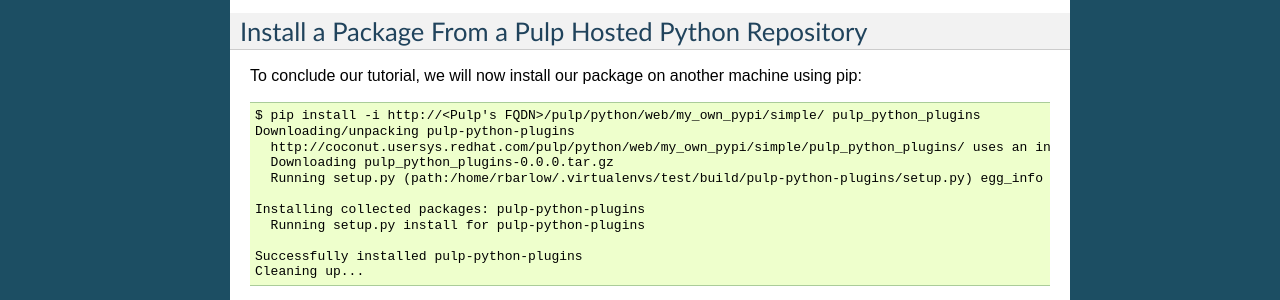
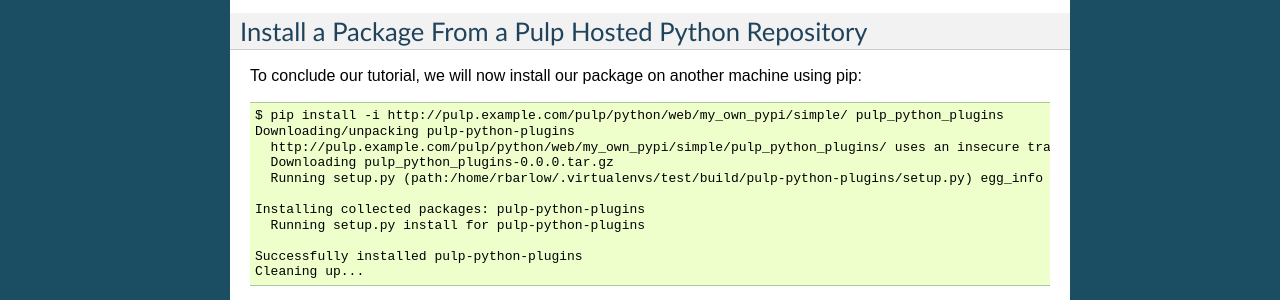
Before and after one commit to pulp/pulp_python, a Sphinx documentation site: the page built from docs/user-docs/getting_started.rst, in a window 1280 px wide. Shown: the part 1316-1616 px from the top of the page. Built offline with Sphinx 7.4.7, drawn with Linux system fonts in a browser that asks for light colours.

Commit message:
Use pulp.example.com in docs.

```diff
--- a/docs/user-docs/getting_started.rst
+++ b/docs/user-docs/getting_started.rst
@@ -74,9 +74,9 @@
 
 To conclude our tutorial, we will now install our package on another machine using pip::
 
-   $ pip install -i http://<Pulp's FQDN>/pulp/python/web/my_own_pypi/simple/ pulp_python_plugins
+   $ pip install -i http://pulp.example.com/pulp/python/web/my_own_pypi/simple/ pulp_python_plugins
    Downloading/unpacking pulp-python-plugins
-     http://coconut.usersys.redhat.com/pulp/python/web/my_own_pypi/simple/pulp_python_plugins/ uses an insecure transport scheme (http). Consider using https if coconut.usersys.redhat.com has it available
+     http://pulp.example.com/pulp/python/web/my_own_pypi/simple/pulp_python_plugins/ uses an insecure transport scheme (http). Consider using https if pulp.example.com has it available
      Downloading pulp_python_plugins-0.0.0.tar.gz
      Running setup.py (path:/home/rbarlow/.virtualenvs/test/build/pulp-python-plugins/setup.py) egg_info for package pulp-python-plugins
 
```
